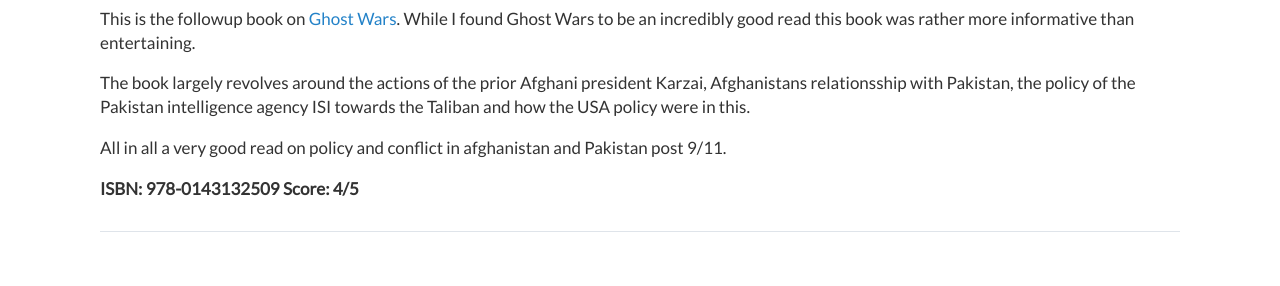
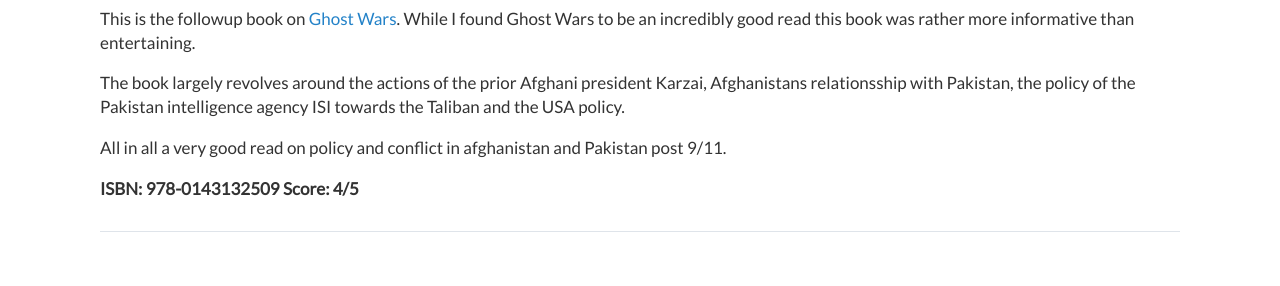
Before and after one commit to Tomasuh/Tomasuh.github.io, a Jekyll site: the page built from _posts/2020-10-04-books.md, in a window 1280 px wide. Shown: the part 359-645 px from the top of the page. Built offline with Jekyll 4.4.1, drawn with Linux system fonts in a browser that asks for light colours; comment, search, counter and statistics services are not loaded.

Commit message:
new post

```diff
--- a/_posts/2020-10-04-books.md
+++ b/_posts/2020-10-04-books.md
@@ -14,7 +14,7 @@ to in relation to the study of subjucts such as intellligence, foreign-policy, t
 This is the followup book on [Ghost Wars](http://tomasuh.github.io/2019/02/09/ghost-wars.html). While I found Ghost Wars to be
 an incredibly good read this book was rather more informative than entertaining.
 
-The book largely revolves around the actions of the prior Afghani president Karzai, Afghanistans relationsship with Pakistan, the policy of the Pakistan intelligence agency ISI towards the Taliban and how the USA policy were in this.
+The book largely revolves around the actions of the prior Afghani president Karzai, Afghanistans relationsship with Pakistan, the policy of the Pakistan intelligence agency ISI towards the Taliban and the USA policy.
 
 All in all a very good read on policy and conflict in afghanistan and Pakistan post 9/11.
 
```
